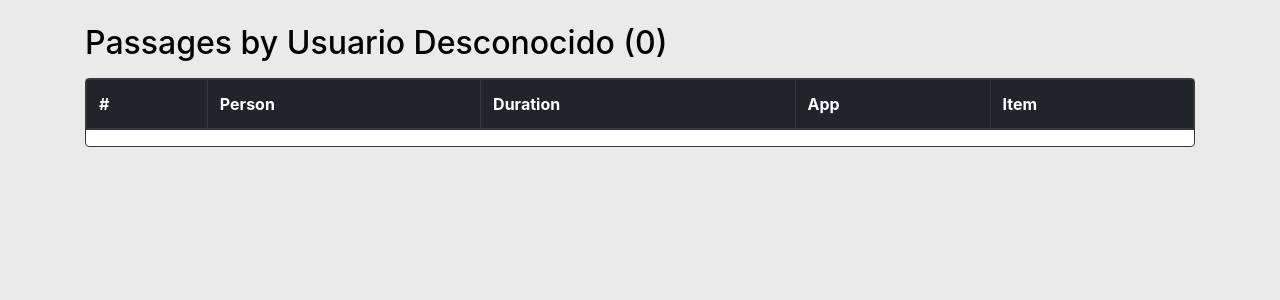
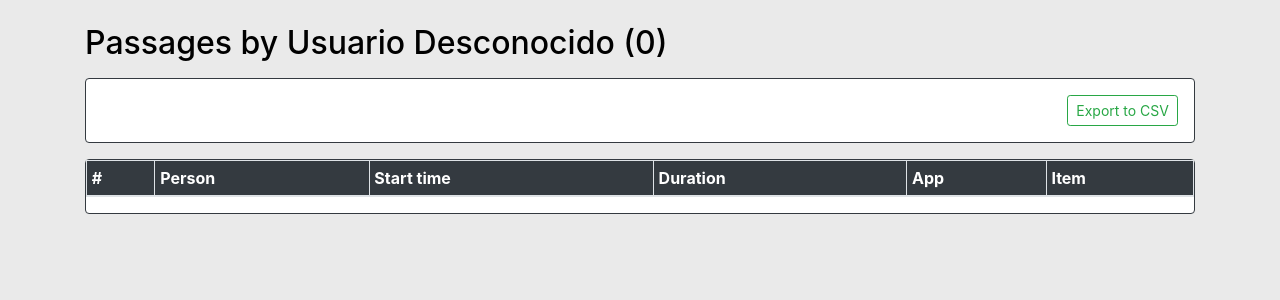
Before and after one commit to apm1005/TFG, a Django app: a page that uses app/src/logscope/templates/logscope/person_passages.html in a window 1280 px wide. Shown: the part 56-356 px from the top of the page. Run offline with Django 3.2, Linux system fonts and the light colour scheme; data comes from the database, SQL or seed files in the repository; lists and menus that the app fills with data are empty; parts of the project's set-up code (start-up, migrations or seed data) failed here and were passed over; some libraries are stand-ins or nearby versions.

Commit message:
Added start time to tables #45

```diff
--- a/app/src/logscope/templates/logscope/passage_detail.html
+++ b/app/src/logscope/templates/logscope/passage_detail.html
@@ -2,9 +2,10 @@
 {% block content %}
     <div class="card border-dark mb-3">
         <!-- Passage table -->
-        <table class="table table-bordered">
-            <thead class="thead-dark">
+        <table class="table table-bordered table-sm">
+            <thead class="card-header bg-dark text-white">
                 <th scope="col">Person</th>
+                <th scope="col">Start time</th>
                 <th scope="col">Duration</th>
                 <th scope="col">App</th>
                 <th scope="col">Item</th>
@@ -12,6 +13,7 @@
             <tbody>
                 <tr>
                     <td><a class="mr-2" href="{% url 'person-passages' object.person.name %}">{{ object.person }}</a></td>
+                    <td>{{ object.start_time|date:"d-m-y H:i:s" }}</td>
                     <td>{{ object.duration }}</td>
                     <td>{{ object.app }}</td>
                     {% if object.item %}
--- a/app/src/logscope/templates/logscope/person_passages.html
+++ b/app/src/logscope/templates/logscope/person_passages.html
@@ -2,22 +2,29 @@
 {% block content %}
     <h2 class="mb-3">Passages by {{ view.kwargs.name }} ({{ page_obj.paginator.count }})</h2>
     <div class="card border-dark mb-3">
+        <div class="col-xs-3 mb-3 mt-3 mr-3 ml-3">
+            <a href="#" type="button" class="btn btn-outline-success btn-sm float-right">Export to CSV</a>
+        </div>
+    </div>
+    <div class="card border-dark mb-3">
         <!-- Passages table -->
-        <table class="table table-bordered">
-            <thead class="thead-dark">
+        <table class="table table-bordered table-sm">
+            <thead class="card-header bg-dark text-white">
                 <tr>
                     <th scope="col">#</th>
                     <th scope="col">Person</th>
+                    <th scope="col">Start time</th>
                     <th scope="col">Duration</th>
                     <th scope="col">App</th>
                     <th scope="col">Item</th>
                 </tr>
             </thead>
-            <tbody>
+            <tbody class="card-body">
                 {% for passage in passages %}
                 <tr>
                     <td><a class="mr-2" href="{% url 'passage-detail' passage.id %}">{{ passage.id }}</a></td>
                     <td><a class="mr-2" href="{% url 'person-passages' passage.person.name %}">{{ passage.person }}</a></td>
+                    <td>{{ passage.start_time|date:"d-m-y H:i:s" }}</td>
                     <td>{{ passage.duration }}</td>
                     <td>{{ passage.app }}</td>
                     {% if passage.item %}
```
Also changed, not shown: app/src/logscope/templates/logscope/passage_search.html (+8 -1 lines).
